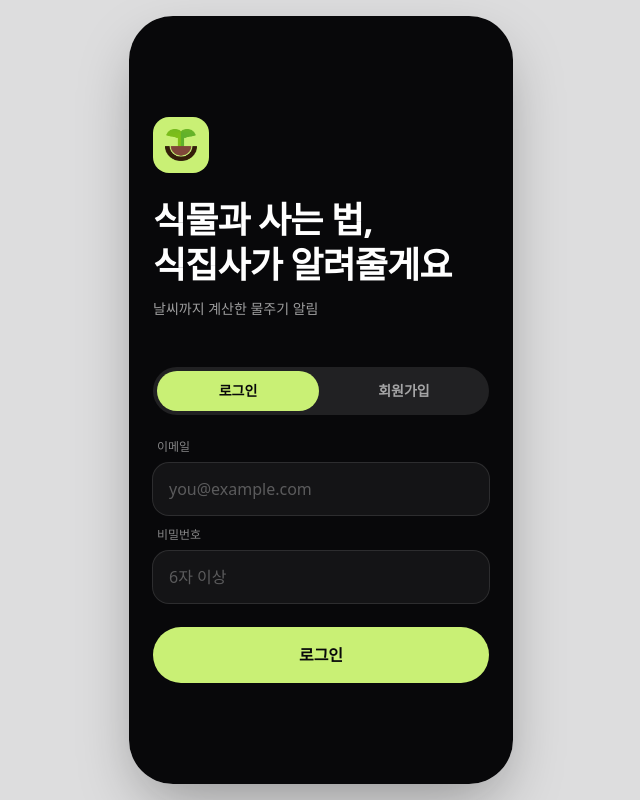
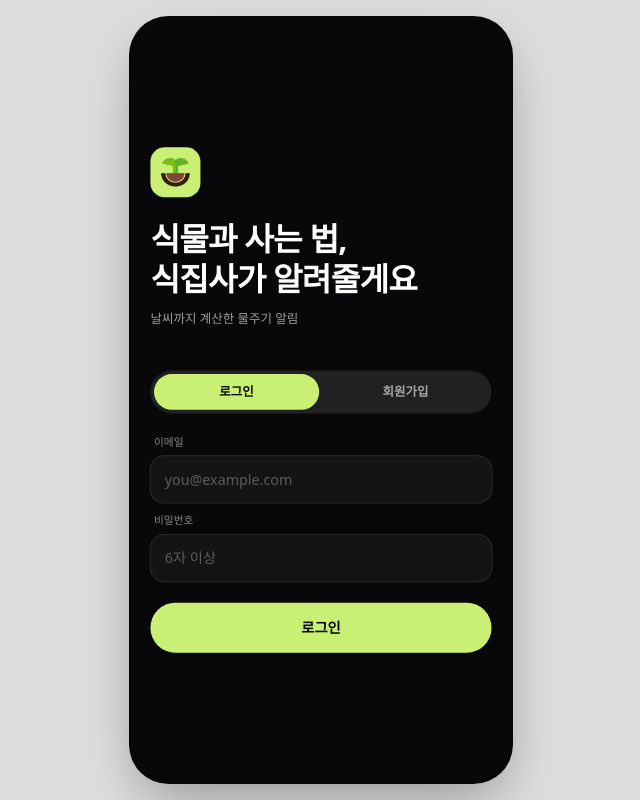
Before and after one commit to jungbin9999/sikjipsa, a Next.js app: page /sc01 in a window 1280 px wide. Shown: the whole page, without its empty margins (319-959 px from the left). Built offline with nearby package versions, Linux system fonts and the light colour scheme; no server answers.

Commit message:
fix: 폰 프레임을 통째로 축소하도록 변경(기준 뷰포트 430x860 고정)

```diff
--- a/components/PhoneFrame.tsx
+++ b/components/PhoneFrame.tsx
@@ -1,19 +1,74 @@
-import type { ReactNode } from "react";
+"use client";
+
+import { useEffect, useState, type ReactNode } from "react";
+
+/** 앱 기준 뷰포트 — 모든 화면은 이 크기를 기준으로 만든다 */
+const FRAME_WIDTH = 430;
+const FRAME_HEIGHT = 860;
+/** 프레임 바깥 여백 */
+const GUTTER = 32;
+/** 이 폭 미만은 실제 모바일로 보고 프레임 없이 전체 화면 */
+const DESKTOP_MIN_WIDTH = 640;
 
 /**
- * 모바일 세로형 앱을 데스크톱에서 볼 때 폰 모양 안에 담아 보여준다.
- * - 모바일(sm 미만): 프레임 없이 전체 화면
- * - 데스크톱(sm 이상): 가운데 정렬된 폰 형태
+ * 모바일 세로형 앱을 데스크톱에서 폰 모양 안에 담아 보여준다.
  *
- * 창이 낮거나 브라우저를 확대하면 높이에 맞춰 폭까지 같이 줄어든다(aspect 고정).
- * 높이만 잘리면 비율이 뭉개져 폰처럼 보이지 않기 때문.
- * 화면 콘텐츠는 이 안에서만 스크롤되므로 각 화면은 그대로 flex-1을 쓰면 된다.
+ * 안쪽은 항상 430×860 CSS px로 고정하고 창 크기에 맞춰 통째로 축소한다.
+ * 프레임만 줄이고 내용은 그대로 두면, 창이 작아질수록 글자·버튼이 상대적으로
+ * 커 보여서 실제 폰 비율과 달라지기 때문.
+ *
+ * transform이 걸려 있어 이 안의 `position: fixed`는 화면이 아니라 프레임 기준으로
+ * 잡힌다 — 하단 탭바처럼 고정 요소를 붙일 때 의도한 대로 동작한다.
  */
 export default function PhoneFrame({ children }: { children: ReactNode }) {
+  // null = 프레임 없이 전체 화면(모바일 또는 측정 전)
+  const [scale, setScale] = useState<number | null>(null);
+
+  useEffect(() => {
+    const update = () => {
+      const { innerWidth, innerHeight } = window;
+      if (innerWidth < DESKTOP_MIN_WIDTH) {
+        setScale(null);
+        return;
+      }
+      setScale(
+        Math.min(
+          1,
+          (innerWidth - GUTTER) / FRAME_WIDTH,
+          (innerHeight - GUTTER) / FRAME_HEIGHT,
+        ),
+      );
+    };
+
+    update();
+    window.addEventListener("resize", update);
+    return () => window.removeEventListener("resize", update);
+  }, []);
+
+  if (scale === null) {
+    return <div className="flex min-h-dvh flex-col bg-cloud">{children}</div>;
+  }
+
   return (
-    <div className="flex min-h-dvh flex-col bg-cloud sm:items-center sm:justify-center sm:bg-ink/10 sm:p-4">
-      <div className="flex min-h-dvh w-full flex-col overflow-y-auto bg-cloud sm:aspect-[430/860] sm:h-[calc(100dvh-2rem)] sm:max-h-[860px] sm:min-h-0 sm:w-auto sm:min-w-[300px] sm:max-w-[430px] sm:rounded-[2.75rem] sm:shadow-[0_24px_60px_-12px_rgba(8,8,10,0.35)]">
-        {children}
+    <div className="flex min-h-dvh items-center justify-center bg-ink/10">
+      {/* 축소된 실제 크기만큼 자리를 잡아주는 박스 (transform은 레이아웃 크기를 바꾸지 않음) */}
+      <div
+        style={{
+          width: FRAME_WIDTH * scale,
+          height: FRAME_HEIGHT * scale,
+        }}
+      >
+        <div
+          className="flex flex-col overflow-x-hidden overflow-y-auto rounded-[2.75rem] bg-cloud shadow-[0_24px_60px_-12px_rgba(8,8,10,0.35)]"
+          style={{
+            width: FRAME_WIDTH,
+            height: FRAME_HEIGHT,
+            transform: `scale(${scale})`,
+            transformOrigin: "top left",
+          }}
+        >
+          {children}
+        </div>
       </div>
     </div>
   );
```
Also changed, not shown: 2 other files (tests, documents, lock files or other folders).
